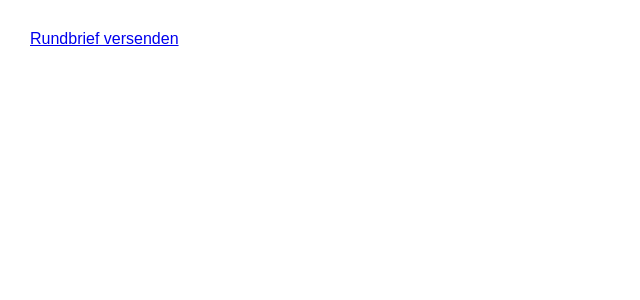
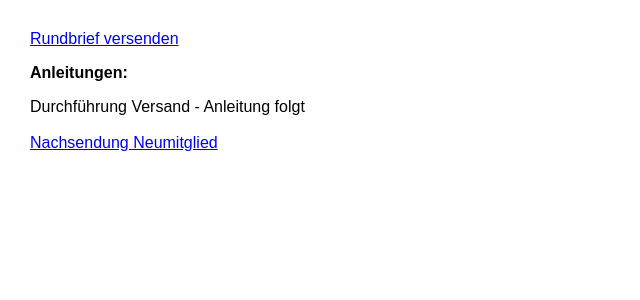
Before and after one commit to birrei/pipo, a PHP site: page / in a window 1280 px wide. Shown: the top 300 px of the page, without its empty margins (0-640 px from the left). Run offline with PHP 8.4, Linux system fonts and the light colour scheme.

Commit message:
Update Startseite

```diff
--- a/rundbrief/index.php
+++ b/rundbrief/index.php
@@ -14,6 +14,16 @@
 <p><a href="versand.php">Rundbrief versenden</a> </p>
 
 
+<p><b>Anleitungen:</b></p>
+<p>
+     Durchführung Versand - Anleitung folgt<br>
+<br><a href="Anleitung-Rundbrief_Nachsendung-Neumitglied.pdf">Nachsendung Neumitglied</a>
+</p>
+
+
+
+
+
 </body>
 </html>
 <?php
```
